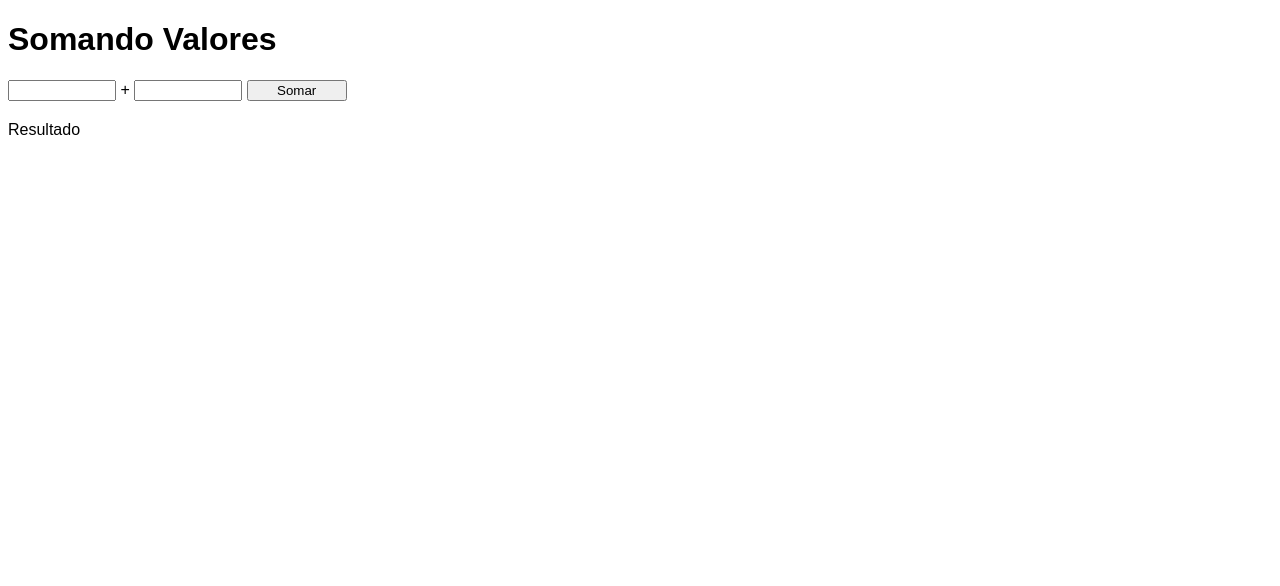
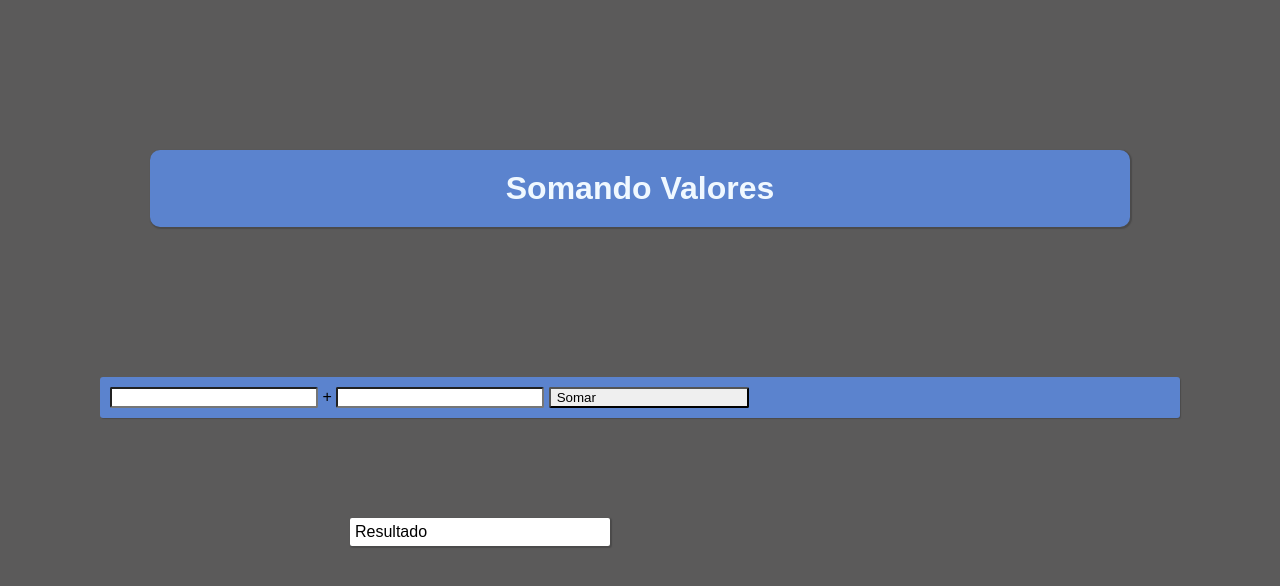
Before and after one commit to Leonardo-de-Castro/javascript, a plain HTML site: page exercicios/ex007/index.html in a window 1280 px wide. Drawn offline with Linux system fonts and the light colour scheme.

Commit message:
Ajustei o estilo no exercício

```diff
--- a/exercicios/ex007/estilos/style.css
+++ b/exercicios/ex007/estilos/style.css
@@ -1,12 +1,45 @@
 @charset "UTF-8";
 
 body {
+    margin: 0px;
+    padding: 0px;
     font-family: Arial, Helvetica, sans-serif;
+    background-color: rgba(53, 51, 51, 0.808);
+}
+h1 {
+    background-color: rgb(91, 131, 206);
+    color: aliceblue;
+    text-align: center;
+    padding: 20px;
+    margin: 150px;
+    border-radius: 10px;
+    box-shadow: 1px 1px 1px 1px rgba(43, 43, 43, 0.336);
+
+}
+
+div.caixa {
+    background-color: rgb(91, 131, 206);
+    padding: 10px;
+    margin: 100px;
+    border-radius: 3px;
+    box-shadow: 1px 1px 1px rgba(43, 43, 43, 0.336);
+
 }
 input {
-    width: 100px;
+    text-align: justify;
+    width:200px;
+    border-radius: 2px;
+
 }
 
 div#res {
+    text-decoration:none;
+    text-align: justify;
+    margin: 350px;
+    padding: 5px;
+    width:250px ;
+    background-color: white;
     margin-top: 20px;
+    box-shadow: 1px 1px 1px 1px rgba(43, 43, 43, 0.336);
+    border-radius: 2px;
 }
--- a/exercicios/ex007/index.html
+++ b/exercicios/ex007/index.html
@@ -9,9 +9,12 @@
 </head>
 <body>
     <h1>Somando Valores</h1>
+
+    <div class="caixa">
     <input type="number" name="txtn1" id="txtn1"> +
     <input type="number" name="txtn2" id="txtn2">
     <input type="button" value="Somar" onclick="somar()">
+    </div>
 
     <div id="res">Resultado</div>
     <script>
```
